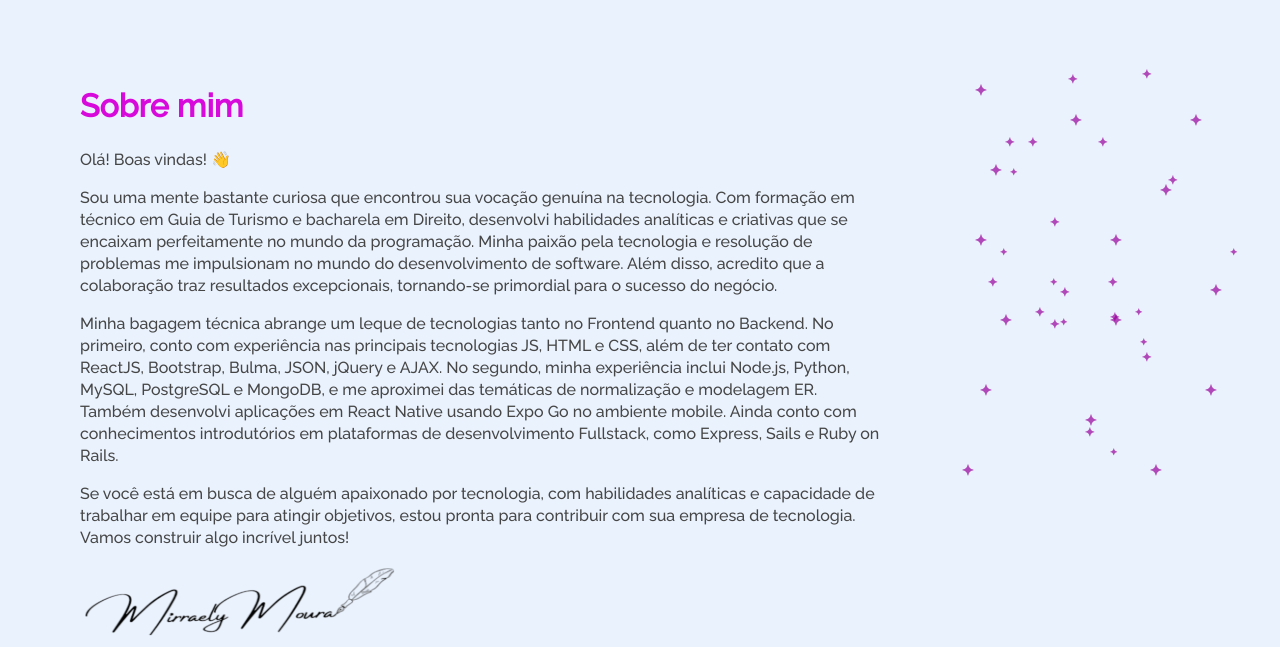
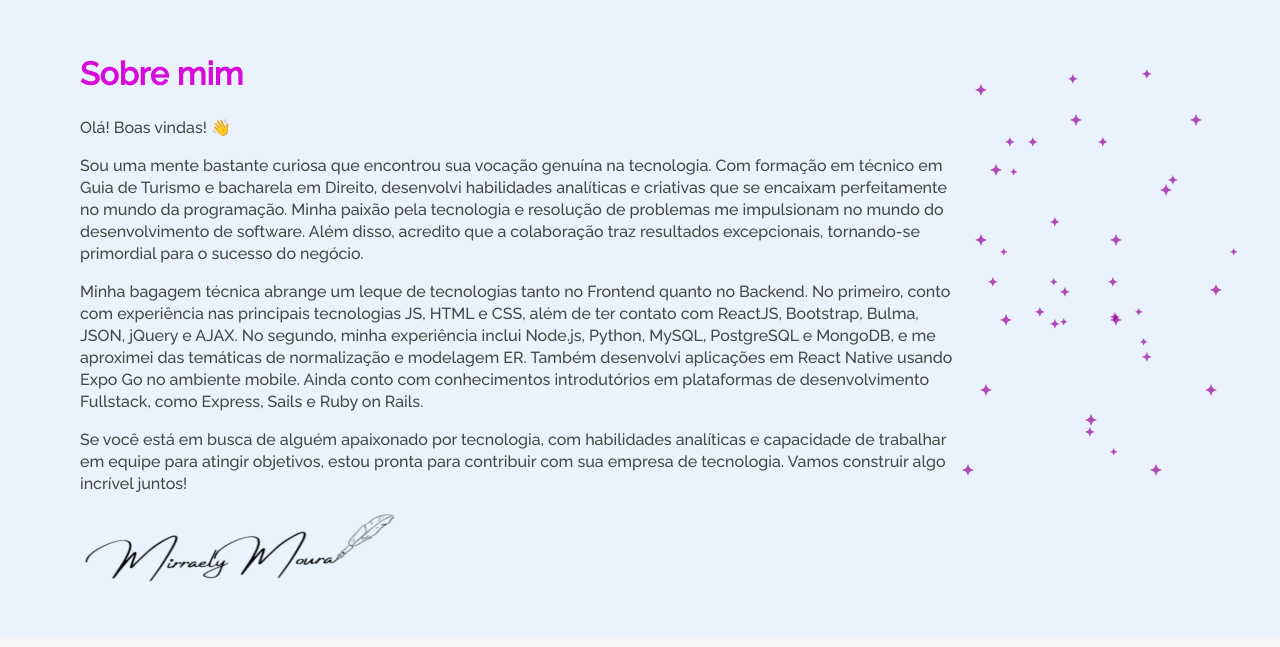
Before and after one commit to mirraelly/Challenge-Oracle-ONE-Portfolio, a plain HTML site: page index.html in a window 1280 px wide. Shown: the part 673-1320 px from the top of the page. Drawn offline with nearby package versions, Linux system fonts and the light colour scheme.

Commit message:
Ajusta padding das páginas

```diff
--- a/css/style.css
+++ b/css/style.css
@@ -64,15 +64,12 @@ main .inicial {
 }
 
 main .skills-section,
+.academico-section,
+.sobre-mim-container,
+.experiencia,
+.form-contato-section,
 .hobbies {
     padding: 3rem 5rem;
-}
-
-main .sobre-mim-container,
-.academico-section,
-.experiencia,
-.form-contato-section {
-    padding: 80px;
 }
 
 body header,
```
